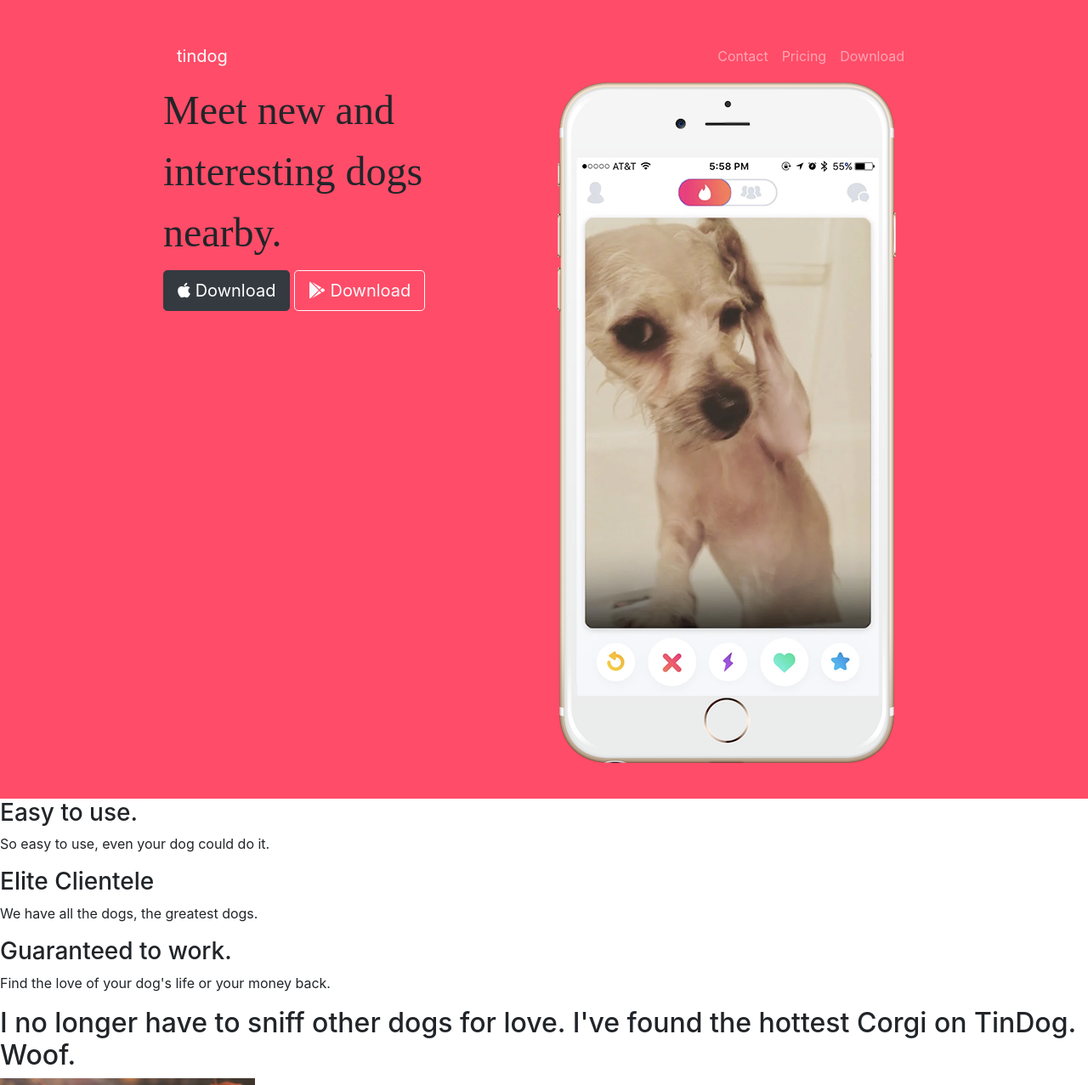
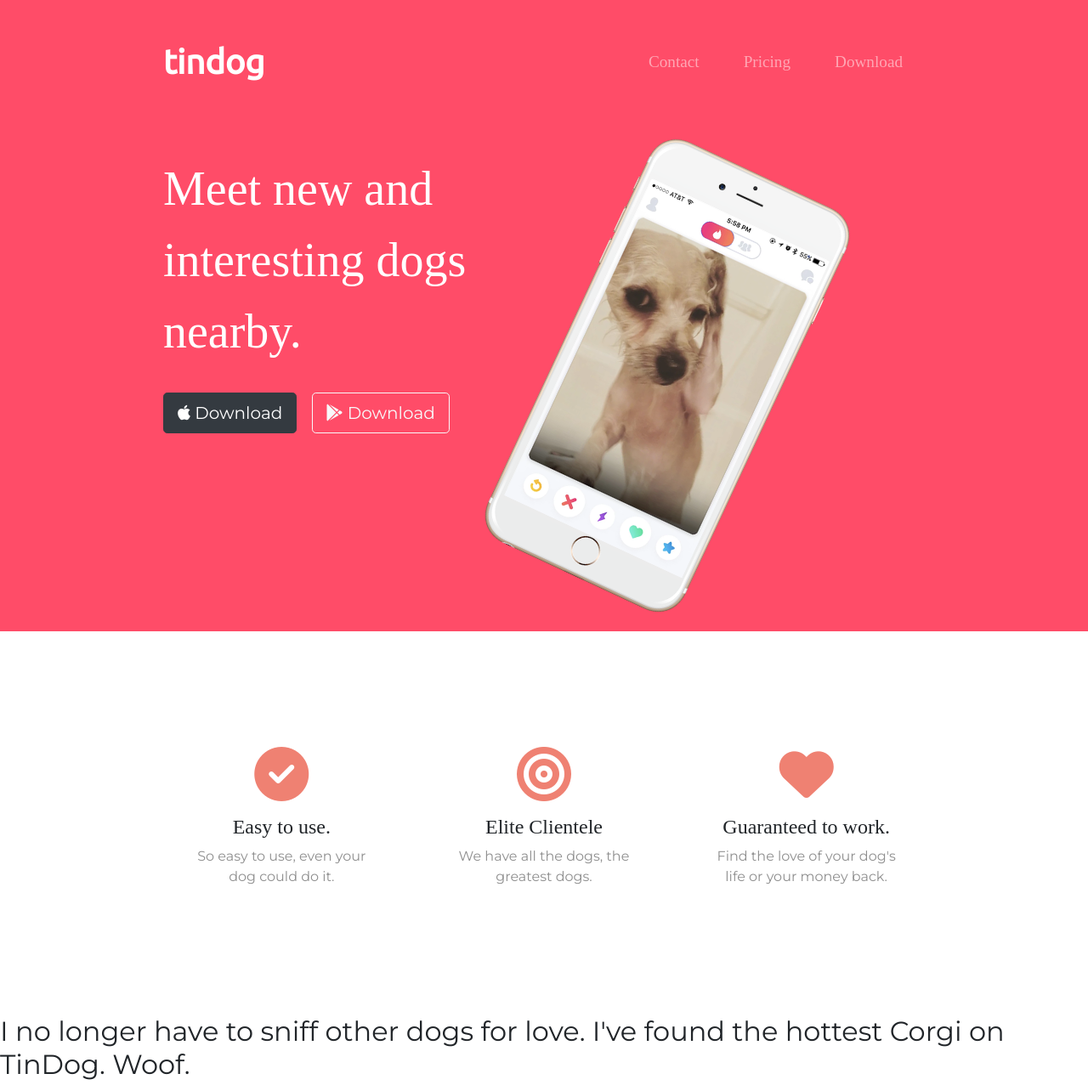
Before and after one commit to rakshityadav07/Web-Development, a plain HTML site: page TinDog Start Here/index.html in a window 1280 px wide. Shown: the top 1277 px of the page at 85% size. Drawn offline with nearby package versions, Linux system fonts and the light colour scheme.

Commit message:
Bootstrap Asignment 1

```diff
--- a/TinDog Start Here/css/styles.css
+++ b/TinDog Start Here/css/styles.css
@@ -1,5 +1,11 @@
+
+body{
+  font-family: "Montserrat";
+}
+
 #title{
   background-color: #ff4c68;
+  color: #fff;
 }
 
 .container-fluid{
@@ -8,6 +14,74 @@
 
 h1{
   font-family: "Montserrat-Black";
-  font-size: 3rem;
+  font-size: 3.5rem;
   line-height: 1.5;
 }
+
+h3{
+  font-family: "Montserrat-Bold";
+  font-size: 1.5rem;
+}
+
+p{
+  color: #8f8f8f;
+}
+
+/* Navigation Bar */
+
+.navbar{
+  padding:0 0 4.5rem;
+}
+
+.navbar-brand{
+  font-family: "Ubuntu";
+  font-size: 2.5rem;
+  font-weight: bold;
+}
+
+.nav-item{
+  padding: 0 18px;
+}
+
+.nav-link{
+  font-size: 1.2rem;
+  font-family: "Montserrat-Light";
+}
+
+
+/* Download button */
+
+.download-button{
+  margin: 5% 3% 5% 0;
+}
+
+/* Title image */
+
+.title-image{
+  width: 60%;
+  transform: rotate(25deg);
+}
+
+/* Features section */
+
+#features{
+  padding: 7% 15%;
+}
+
+.feature-box{
+  text-align: center;
+  padding: 5%;
+}
+
+.feature-color{
+  color: #;
+}
+
+.icon{
+  color: #ef8172;
+  margin-bottom: 1rem;
+}
+
+.icon:hover{
+  color: #ff4c68;
+}
--- a/TinDog Start Here/index.html
+++ b/TinDog Start Here/index.html
@@ -31,6 +31,7 @@
 
       <!-- Nav Bar -->
       <nav class="navbar navbar-expand-lg navbar-dark ">
+
         <a class="navbar-brand" href="">tindog</a>
         <button class="navbar-toggler" type="button" data-toggle="collapse" data-target="#navbarSupportedContent" aria-controls="navbarSupportedContent" aria-expanded="false" aria-label="Toggle navigation">
           <span class="navbar-toggler-icon"></span>
@@ -55,11 +56,11 @@
       <div class="row">
         <div class="col-lg-6">
           <h1>Meet new and interesting dogs nearby.</h1>
-          <button type="button" class="btn btn-dark btn-lg"> <i class="fab fa-apple"></i> Download</button>
-          <button type="button" class="btn btn-outline-light btn-lg"><i class="fab fa-google-play"></i> Download</button>
+          <button type="button" class="btn btn-dark btn-lg download-button"> <i class="fab fa-apple"></i> Download</button>
+          <button type="button" class="btn btn-outline-light btn-lg download-button"><i class="fab fa-google-play"></i> Download</button>
         </div>
         <div class="col-lg-6">
-          <img src="images/iphone6.png" alt="iphone-mockup">
+          <img class="title-image" src="images/iphone6.png" alt="iphone-mockup">
         </div>
       </div>
 
@@ -73,14 +74,27 @@
 
   <section id="features">
 
+      <div class="row">
+
+        <div class="feature-box col-lg-4">
+          <i class="icon fas fa-check-circle feature-color fa-4x"></i>
           <h3>Easy to use.</h3>
           <p>So easy to use, even your dog could do it.</p>
+        </div>
 
+
+        <div class="feature-box col-lg-4">
+          <i class="icon fas fa-bullseye feature-color fa-4x"></i>
           <h3>Elite Clientele</h3>
           <p>We have all the dogs, the greatest dogs.</p>
+        </div>
 
+
+        <div class="feature-box col-lg-4">
+          <i class="icon fas fa-heart feature-color fa-4x"></i>
           <h3>Guaranteed to work.</h3>
           <p>Find the love of your dog's life or your money back.</p>
+        </div>
 
   </section>
 
```
Lines whose indentation alone changed are shown as unchanged.
